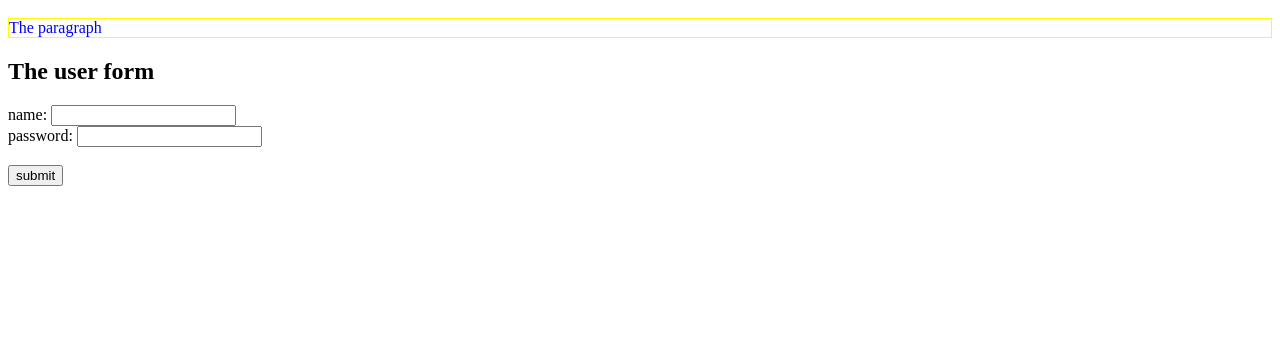
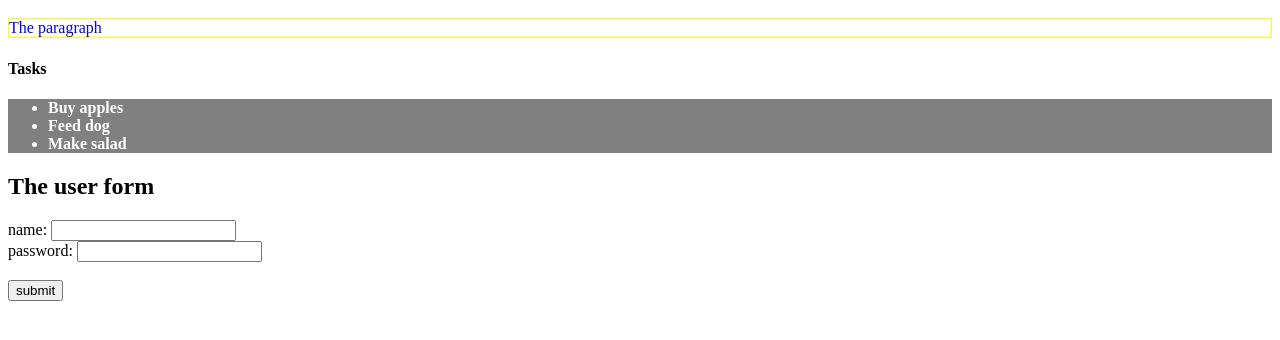
Before and after one commit to mun711/testRepository, a plain HTML site: page files/index.html in a window 1280 px wide. Shown: the part 48-388 px from the top of the page. Drawn offline with Linux system fonts and the light colour scheme.

Commit message:
Add tasks and form
add form styles and header

```diff
--- a/files/index.html
+++ b/files/index.html
@@ -5,6 +5,12 @@
 	<body>
 		<h1>Hello World</h1>
 		<p>The paragraph</p>
+		<h4>Tasks</h4>
+		<ul>
+			<li>Buy apples</li>
+			<li>Feed dog</li>
+			<li>Make salad</li>
+		</ul>
 
 		<h2>The user form</h2>
 		<form>
@@ -14,5 +20,6 @@
 			<input type="password"/><br/><br/>
 			<input type="submit" value="submit"/>
 		</form>
+
 	</body>
 </html>
--- a/files/style.css
+++ b/files/style.css
@@ -10,3 +10,13 @@ p {
 input:focus {
 	background: pink;
 }
+
+ul {
+	background-color: gray;
+	color: white;
+	font-weight: bold;
+}
+
+input:focus {
+	background: pink;
+}
```
